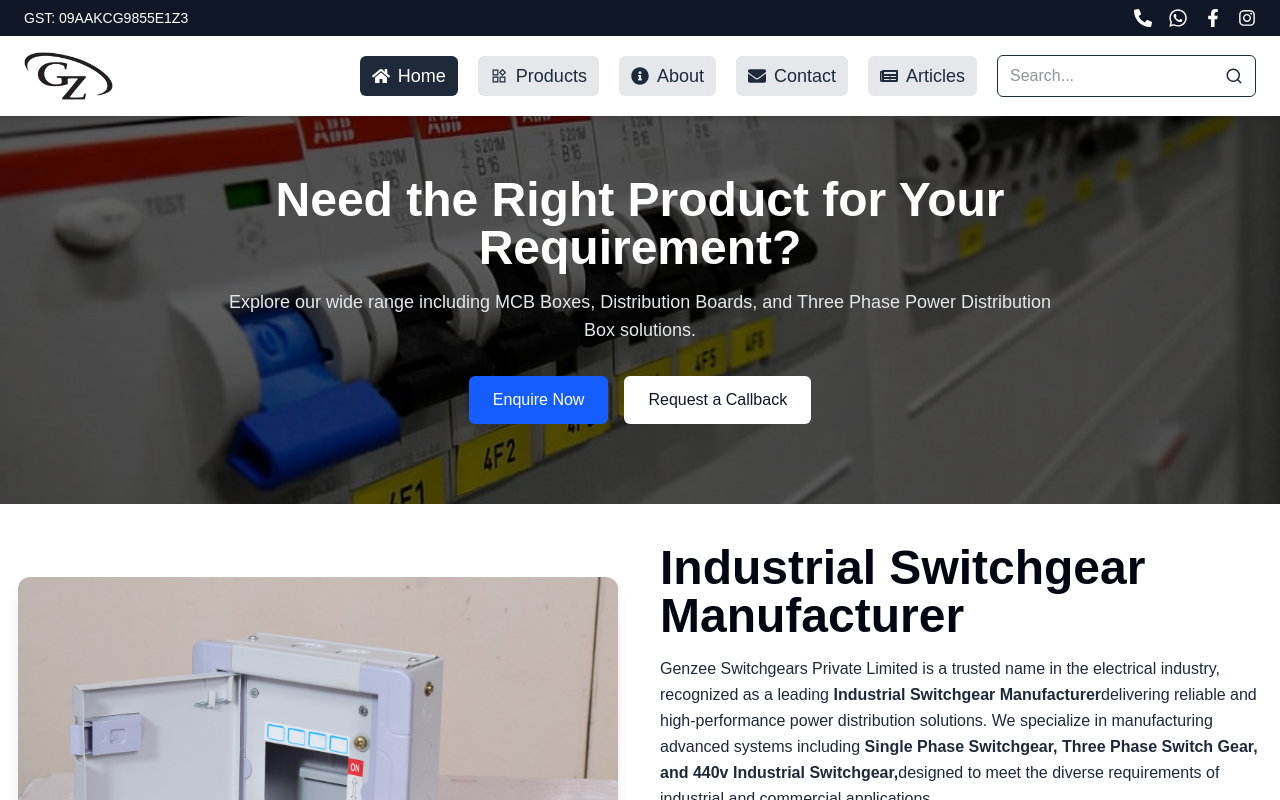
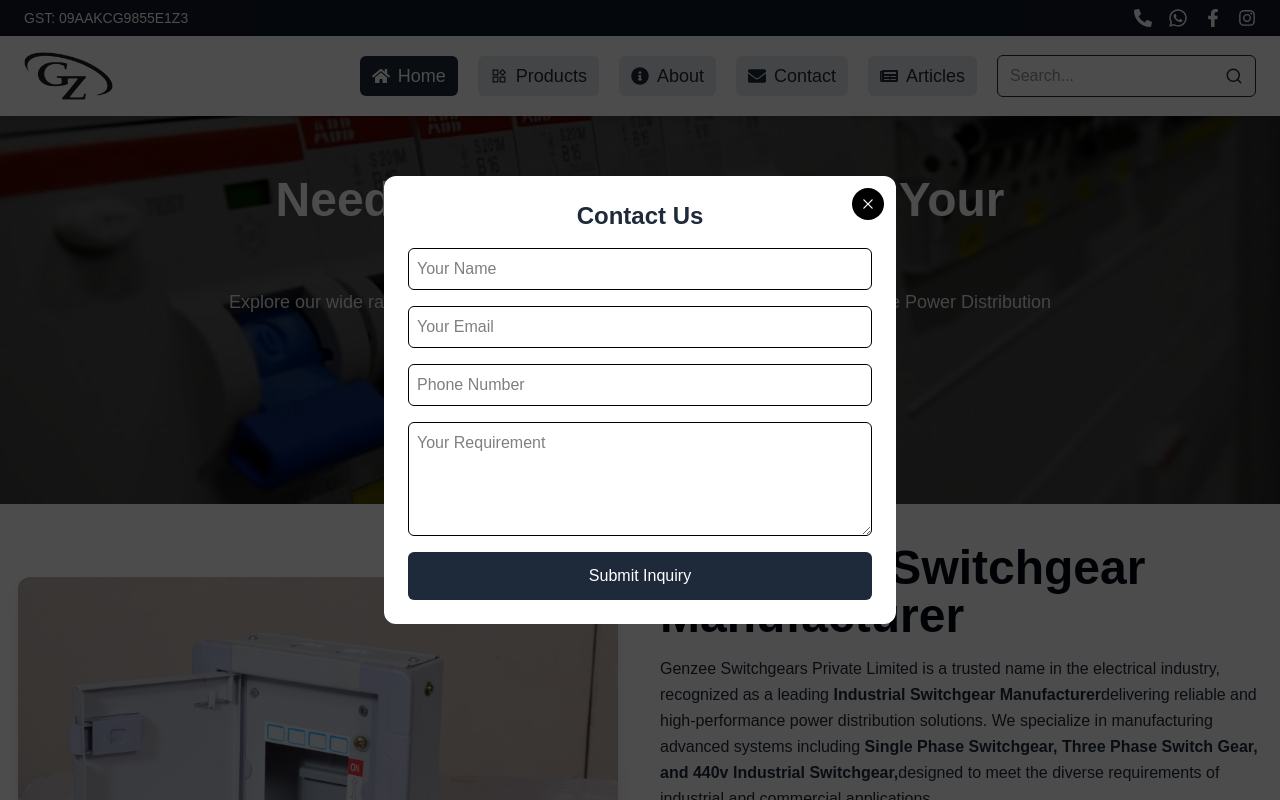
Before and after one commit to Anshumantyagi2004/genzeeswitchgears, a Next.js app: page / in a window 1280 px wide. Both pictures are taken after a click on the button "Enquire Now". Shown: the part 3336-4136 px from the top of the page. Built offline with nearby package versions, Linux system fonts and the light colour scheme.

Commit message:
popup add

```diff
--- a/src/app/products/[id]/ProductPage.jsx
+++ b/src/app/products/[id]/ProductPage.jsx
@@ -4,7 +4,7 @@
 import { products } from "@/data/data"
 import { motion, AnimatePresence } from "framer-motion"
 import Link from "next/link"
-import { FaWhatsapp, FaFilePdf, FaEnvelope, FaTag } from "react-icons/fa"
+import { FaWhatsapp, FaFilePdf, FaEnvelope, FaTag, FaTags, FaArrowRight } from "react-icons/fa"
 import { Swiper, SwiperSlide } from "swiper/react"
 import { Autoplay, Thumbs, EffectFade } from "swiper/modules"
 import "swiper/css"
@@ -17,6 +17,7 @@
 export default function ProductPage() {
   const { id } = useParams()
   const product = products.find((p) => p.id === id)
+  const relProduct = products.filter((p) => p.catId === product.catId)
 
   const [thumbsSwiper, setThumbsSwiper] = useState(null)
   const [activeTab, setActiveTab] = useState("overview")
@@ -172,6 +173,54 @@
         </div>
       </div>
 
+      <section className="bg-gray-100 px-4 lg:px-15 py-10">
+        <h2 className="text-center text-3xl md:text-5xl text-gray-900 mb-6">Related Products</h2>
+
+        <div className="grid grid-cols-1 md:grid-cols-3 lg:grid-cols-4 gap-5">
+          {relProduct.filter(i => i.id != product.id).slice(0, 6).map((i, idx) => (
+            <motion.div
+              key={i.id}
+              initial={{ opacity: 0, y: 40 }}
+              animate={{ opacity: 1, y: 0 }}
+              transition={{ delay: idx * 0.1, duration: 0.4 }}
+              whileHover={{ scale: 1.05 }}
+              className="group"
+            >
+              <Link href={`/products/${i.id}`}>
+                <div className="bg-white rounded-2xl shadow-md overflow-hidden cursor-pointer transition-all duration-300 group-hover:shadow-xl">
+                  <div className="overflow-hidden">
+                    <img
+                      src={i.image}
+                      alt={i.name}
+                      className="w-full h-56 object-cover transition-transform duration-500 group-hover:scale-110"
+                    />
+                  </div>
+
+                  <div className="px-5 py-2 flex flex-col gap-2">
+                    <h2 className="text-lg font-semibold text-gray-800 group-hover:text-black transition">
+                      {i.name}
+                    </h2>
+
+                    <div className='flex justify-between'>
+                      <div className="flex items-center text-sm text-gray-800 gap-2">
+                        <FaTags className="text-gray-600" />
+                        <span>{i.catName}</span>
+                      </div>
+
+                      <div className="flex items-center gap-2 text-blue-600 font-medium opacity-0 group-hover:opacity-100 transition-all duration-300">
+                        <span>View Product</span>
+                        <FaArrowRight className="group-hover:translate-x-1 transition-transform" />
+                      </div>
+                    </div>
+
+                  </div>
+                </div>
+              </Link>
+            </motion.div>
+          ))}
+        </div>
+      </section>
+
       <AnimatePresence>
         {isOpen && (
           <motion.div
--- a/src/components/Home/ContactCta.jsx
+++ b/src/components/Home/ContactCta.jsx
@@ -3,8 +3,11 @@
 import { motion } from "framer-motion";
 import Link from "next/link";
 import { FaPhoneAlt, FaFileAlt, FaEnvelope } from "react-icons/fa";
+import PopupForm from "../Main/ContactPopup";
+import { useState } from "react";
 
 export default function CTA() {
+  const [isOpen, setIsOpen] = useState(false);
   return (
     <section
       className="relative py-24 px-6 text-white bg-fixed bg-center bg-cover"
@@ -52,13 +55,13 @@
           className="mt-10 flex flex-col sm:flex-row gap-4 justify-center"
         >
           {/* Quote */}
-          <Link
-            href="/contact-us"
+          <button
+            onClick={() => setIsOpen(true)}
             className="flex items-center justify-center gap-2 px-6 py-3 bg-[#ED3A20] hover:bg-red-600 transition rounded-xl font-semibold shadow-lg"
           >
             <FaFileAlt />
             Get a Quote
-          </Link>
+          </button>
 
           {/* Contact */}
           <Link
@@ -79,6 +82,12 @@
           </Link>
         </motion.div>
       </div>
+
+      <PopupForm
+        isOpen={isOpen}
+        setIsOpen={setIsOpen}
+        formType="contact"
+      />
     </section>
   );
 }
--- a/src/components/Main/CTA.jsx
+++ b/src/components/Main/CTA.jsx
@@ -1,8 +1,12 @@
 "use client";
 
 import { motion } from "framer-motion";
+import PopupForm from "./ContactPopup";
+import { useState } from "react";
 
 export default function CTASection() {
+    const [isOpen, setIsOpen] = useState(false);
+
     return (
         <section className="relative w-full py-20 flex items-center justify-center">
             <div className="absolute inset-0">
@@ -43,7 +47,7 @@
                 >
 
                     {/* Enquire Button */}
-                    <motion.button
+                    <motion.button onClick={() => setIsOpen(true)}
                         whileHover={{ scale: 1.05 }}
                         whileTap={{ scale: 0.95 }}
                         className="bg-blue-600 hover:bg-blue-700 text-white px-6 py-3 rounded-md font-medium transition"
@@ -63,6 +67,11 @@
 
                 </motion.div>
             </div>
+            <PopupForm
+                isOpen={isOpen}
+                setIsOpen={setIsOpen}
+                formType="contact"
+            />
         </section>
     );
 }
--- /dev/null
+++ b/src/components/Main/ContactPopup.jsx
@@ -0,0 +1,155 @@
+"use client";
+
+import axios from "axios";
+import { AnimatePresence, motion } from "framer-motion";
+import { RxCross2 } from "react-icons/rx";
+import { toast } from "react-hot-toast";
+import { useState } from "react";
+
+const formConfigs = {
+    contact: {
+        title: "Contact Us",
+        product: "Switchgears",
+        fields: [
+            { name: "contactPerson", type: "text", placeholder: "Your Name", required: true },
+            { name: "email", type: "email", placeholder: "Your Email", required: true },
+            { name: "phone", type: "tel", placeholder: "Phone Number" },
+            { name: "message", type: "textarea", placeholder: "Your Requirement" },
+        ],
+    },
+};
+
+export default function PopupForm({
+    isOpen,
+    setIsOpen,
+    formType = "contact",
+}) {
+    const [loading, setLoading] = useState(false);
+    const [submitted, setSubmitted] = useState(false);
+
+    const config = formConfigs[formType];
+
+    const handleSubmit = async (e) => {
+        e.preventDefault();
+        const formData = new FormData(e.target);
+
+        const data = {
+            platform: `Genzee Switchgears Popup Form`,
+            platformEmail: "genzeeswitchgears@yahoo.com",
+            name: formData.get("contactPerson"),
+            email: formData.get("email"),
+            company: "NA",
+            phone: formData.get("phone"),
+            product: config.product,
+            place: "Delhi",
+            message: formData.get("message"),
+        };
+
+        if (!data.phone || data.phone.length < 10) {
+            return toast.error("Enter Valid Phone Number");
+        }
+
+        try {
+            setLoading(true);
+
+            const res = await axios.post(
+                "https://brandbnalo.com/api/form/add",
+                data,
+                { validateStatus: (s) => s >= 200 && s < 500 }
+            );
+
+            if (res.status >= 200 && res.status < 300) {
+                setSubmitted(true);
+
+                setTimeout(() => e.target.reset(), 100);
+
+                setTimeout(() => {
+                    setSubmitted(false);
+                    setIsOpen(false); // close popup
+                }, 3000);
+            }
+        } catch (err) {
+            toast.error("Something went wrong");
+        } finally {
+            setLoading(false);
+        }
+    };
+
+    return (
+        <AnimatePresence>
+            {isOpen && (
+                <motion.div
+                    className="fixed inset-0 bg-black/70 flex items-center justify-center z-50"
+                    initial={{ opacity: 0 }}
+                    animate={{ opacity: 1 }}
+                    exit={{ opacity: 0 }}
+                    onClick={() => setIsOpen(false)}
+                >
+                    <motion.div
+                        initial={{ scale: 0.8, opacity: 0 }}
+                        animate={{ scale: 1, opacity: 1 }}
+                        exit={{ scale: 0.8, opacity: 0 }}
+                        transition={{ duration: 0.3 }}
+                        className="relative bg-white rounded-xl w-full max-w-lg mx-4 p-6"
+                        onClick={(e) => e.stopPropagation()}
+                    >
+                        {/* Close */}
+                        <button
+                            onClick={() => setIsOpen(false)}
+                            className="absolute top-3 right-3 bg-black text-white rounded-full p-2"
+                        >
+                            <RxCross2 />
+                        </button>
+
+                        {submitted ? (
+                            <div className="text-center py-10">
+                                <h2 className="text-2xl font-bold text-green-600">
+                                    🎉 Thank You!
+                                </h2>
+                                <p>Your enquiry has been submitted successfully.</p>
+                            </div>
+                        ) : (
+                            <>
+                                <h2 className="text-2xl font-bold text-center mb-4 text-gray-800">
+                                    {config.title}
+                                </h2>
+
+                                <form onSubmit={handleSubmit} className="flex flex-col gap-4">
+                                    {config.fields.map((field, i) =>
+                                        field.type === "textarea" ? (
+                                            <textarea
+                                                key={i}
+                                                rows={4}
+                                                name={field.name}
+                                                placeholder={field.placeholder}
+                                                required={field.required}
+                                                className="border p-2 rounded-md text-black"
+                                            />
+                                        ) : (
+                                            <input
+                                                key={i}
+                                                type={field.type}
+                                                name={field.name}
+                                                placeholder={field.placeholder}
+                                                required={field.required}
+                                                className="border p-2 rounded-md text-black"
+                                            />
+                                        )
+                                    )}
+
+                                    <button
+                                        type="submit"
+                                        disabled={loading}
+                                        className="bg-gray-800 text-white py-3 rounded-md"
+                                    >
+                                        {loading ? "Submitting..." : "Submit Inquiry"}
+                                    </button>
+                                </form>
+                            </>
+                        )}
+                    </motion.div>
+                </motion.div>
+            )}
+        </AnimatePresence>
+    );
+}
```
